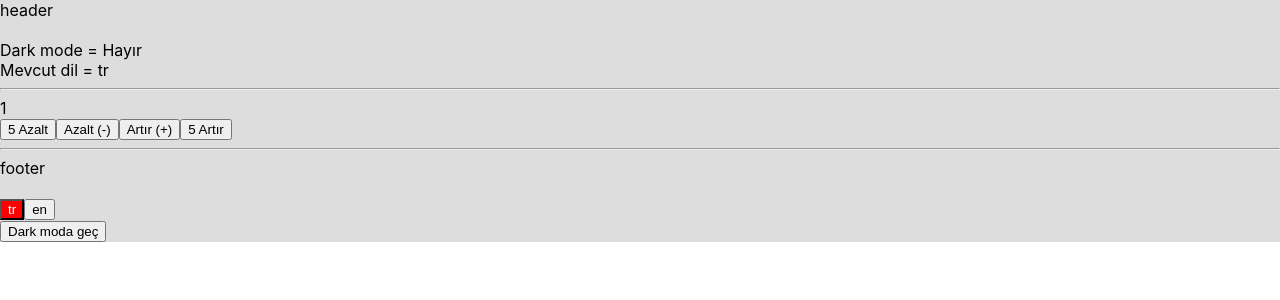
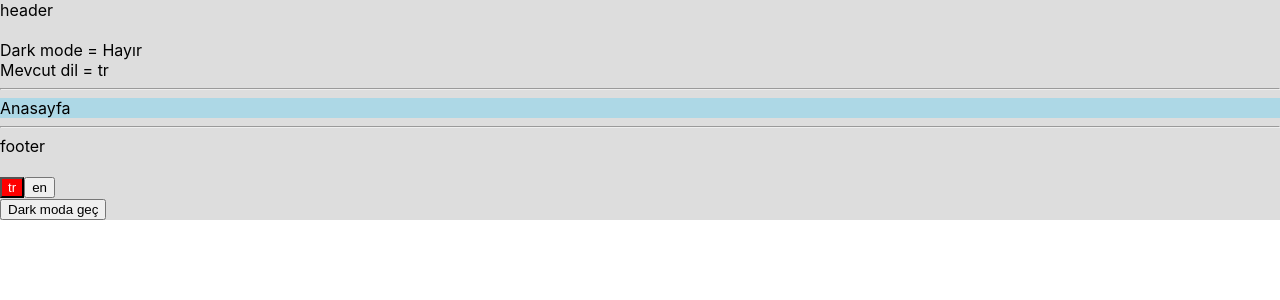
Before and after one commit to cancanbolat/learn-react-redux, a React (Create React App) app: page /about in a window 1280 px wide. Shown: the top 300 px of the page. Built offline with nearby package versions, Linux system fonts and the light colour scheme.

Commit message:
Add routes

```diff
--- a/src/App.js
+++ b/src/App.js
@@ -3,18 +3,33 @@ import Counter from "./components/Counter";
 import CounterActions from "./components/CounterActions";
 import Footer from "./components/Footer";
 import Header from "./components/Header";
+import { routes } from './routes'
+import {
+  BrowserRouter as Router,
+  Switch,
+  Route,
+  Link
+} from "react-router-dom";
 
 function App() {
 
   const { dark } = useSelector(state => state.site)
 
   return (
-    <div className={dark ? 'dark' : 'light'}>
-      <Header />
-      <Counter />
-      <CounterActions />
-      <Footer />
-    </div>
+    <Router>
+      <div className={dark ? 'dark' : 'light'}>
+        <Header />
+        {/* <Counter /> <CounterActions /> */}
+        <Switch>
+          {
+            routes.map(route => (
+              <route.component />
+            ))
+          }
+        </Switch>
+        <Footer />
+      </div>
+    </Router>
   );
 }
 
--- /dev/null
+++ b/src/routes.js
@@ -0,0 +1,24 @@
+import Home from './views/Home'
+import Profile from './views/Profile'
+import About from './views/About'
+
+export const routes = [
+    {
+        path: '/',
+        exact: true,
+        component: Home,
+        auth: false
+    },
+    {
+        path: '/about',
+        exact: true,
+        component: About,
+        auth: false
+    },
+    {
+        path: '/profile',
+        exact: true,
+        component: Profile,
+        auth: true
+    },
+]
--- /dev/null
+++ b/src/views/About.js
@@ -0,0 +1,7 @@
+export default function About() {
+    return (
+        <div style={{background: 'green'}}>
+            About
+        </div>
+    );
+}
--- /dev/null
+++ b/src/views/Home.js
@@ -0,0 +1,7 @@
+export default function Home() {
+    return (
+        <div style={{background: 'lightblue'}}>
+            Anasayfa
+        </div>
+    );
+}
--- /dev/null
+++ b/src/views/Profile.js
@@ -0,0 +1,7 @@
+export default function Profile() {
+    return (
+        <div style={{background: 'red'}}>
+            Profile
+        </div>
+    );
+}
```
